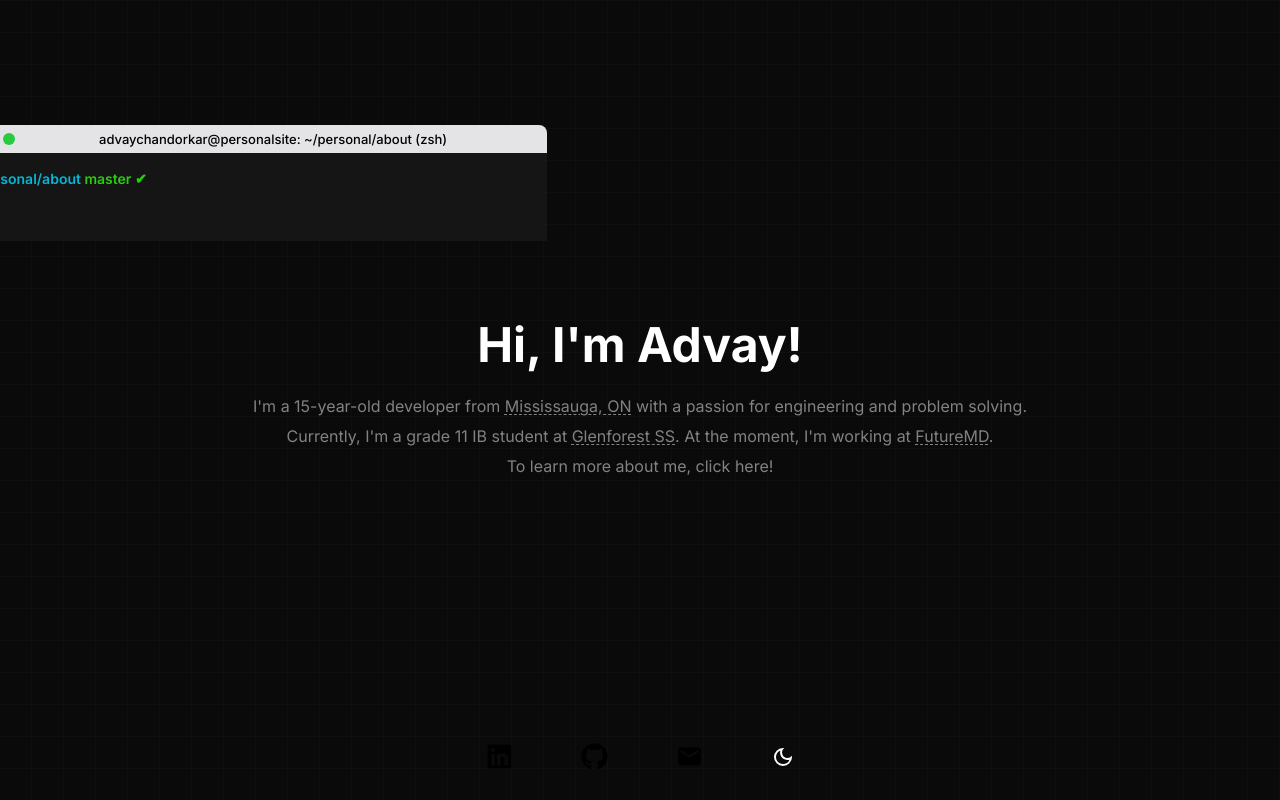
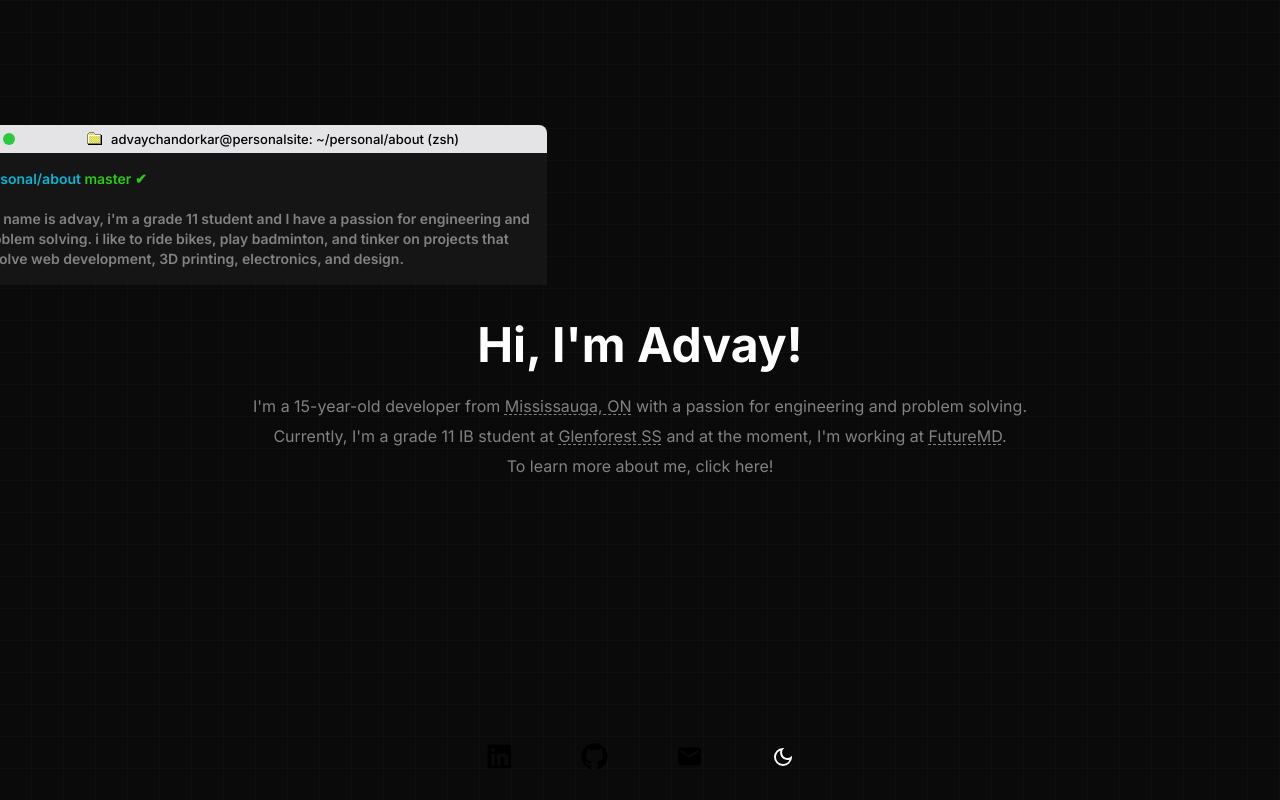
Before and after one commit to advayc/personal, a Next.js app: page / in a window 1280 px wide. Both pictures are taken after a click on the button 599 px from the left and 528 px from the top of the page. Built offline with nearby package versions, Linux system fonts and the light colour scheme.

Commit message:
transition

```diff
--- a/src/components/Terminal.tsx
+++ b/src/components/Terminal.tsx
@@ -8,14 +8,16 @@ interface TerminalProps {
   headerText: string;
   pathText: string;
   branchText: string;
+  infoText: string;
 }
 
 const inter = Inter({ subsets: ["latin"] });
 
-const Terminal: React.FC<TerminalProps> = ({ onClose, headerText, pathText, branchText }) => {
+const Terminal: React.FC<TerminalProps> = ({ onClose, headerText, pathText, branchText, infoText }) => {
   const [isMaximized, setIsMaximized] = useState(false);
   const [isMinimized, setIsMinimized] = useState(false);
   const [isHoveringMaximize, setIsHoveringMaximize] = useState(false);
+  const [isDraggable, setIsDraggable] = useState(true);
   const dragControls = useDragControls();
   const { setIsTerminalOpen, setIsDragging } = useTerminal();
 
@@ -39,7 +41,7 @@ const Terminal: React.FC<TerminalProps> = ({ onClose, headerText, pathText, bran
     const handleKeyDown = (event: KeyboardEvent) => {
       if (event.key === 'F' || event.key === 'f') {
         handleMaximize();
-      } else if (event.key === 'Escape') {
+      } else if (event.key === 'Escape' || event.key === 'C' || event.key === 'c') {
         handleClose();
       }
     };
@@ -51,33 +53,37 @@ const Terminal: React.FC<TerminalProps> = ({ onClose, headerText, pathText, bran
     };
   }, [isMaximized]);
 
+  const handleMouseDown = (e: React.MouseEvent) => {
+    if (e.detail === 2) {
+      setIsDraggable(false);
+    }
+  };
+
+  const handleMouseUp = () => {
+    setIsDraggable(true);
+  };
+
   return (
     <motion.div
-      drag
+      drag={isDraggable}
       dragControls={dragControls}
       dragMomentum={false}
       dragElastic={0.1}
       onDragStart={() => setIsDragging(true)}
       onDragEnd={() => setIsDragging(false)}
-      initial={{ scale: 0.8, opacity: 0 }}
-      animate={{ scale: 1, opacity: 1 }}
-      exit={{ scale: 0.8, opacity: 0 }}
-      transition={{
-        type: "spring",
-        stiffness: 300,
-        damping: 25
-      }}
-      className={`terminal-container ${inter.className} ${
+      className={`terminal-container ${inter.className} transition-all duration-300 ease-in-out ${
         isMinimized
           ? "hidden"
           : isMaximized
-          ? "w-[862px] h-[500px]"
+          ? "w-[862px] h-[700px]"
           : "w-[600px] h-[400px]"
       } rounded-lg fixed top-16 left-16 z-50 font-mono text-sm border-gray-800 rounded-b-lg`}
+      onMouseDown={handleMouseDown}
+      onMouseUp={handleMouseUp}
     >
       <motion.div
         className="flex items-center justify-between bg-zinc-200 text-white px-4 py-1 rounded-t-lg cursor-move"
-        onPointerDown={(e) => dragControls.start(e)}
+        onPointerDown={(e) => isDraggable && dragControls.start(e)}
       >
         <div className="flex space-x-2">
           <motion.div
@@ -101,17 +107,19 @@ const Terminal: React.FC<TerminalProps> = ({ onClose, headerText, pathText, bran
             onMouseLeave={() => setIsHoveringMaximize(false)}
           ></motion.div>
         </div>
-        <div className="flex-grow text-center text-black">
-          <span className="font-medium text-[13px]">
-            {headerText}
-          </span>
+        <div className="flex-grow text-center text-black flex items-center justify-center">
+          <img src="/directory_closed.png" className="mr-2" alt="Directory" />
+          <span className="font-medium text-[13px]">{headerText}</span>
         </div>
       </motion.div>
 
-      <div className="p-4 bg-[#151515] text-white">
+      <div className="p-4 bg-[#151515] text-white select-text">
         <span className="text-cyan-500 font-semibold">{pathText} </span>
         <span className="text-[#2CCC12] font-semibold">{branchText}</span>
-        <div className="mt-1 text-2xl text-white">▸</div>
+        <div className="flex mt-4 text-2xl text-white">
+          <span>▸</span>
+          <span className="mt-1 text-sm text-primary font-semibold ml-1">{infoText}</span>
+        </div>
       </div>
     </motion.div>
   );
--- a/src/lib/fileConfigs.ts
+++ b/src/lib/fileConfigs.ts
@@ -6,7 +6,8 @@ export const fileConfigs = [
       terminalConfig: {
         headerText: "advaychandorkar@personalsite: ~/personal/about (zsh)",
         pathText: "~/personal/about",
-        branchText: "master ✔"
+        branchText: "master ✔",
+        infoText: "my name is advay, i'm a grade 11 student and I have a passion for engineering and problem solving. i like to ride bikes, play badminton, and tinker on projects that involve web development, 3D printing, electronics, and design."
       }
     },
     {
@@ -16,7 +17,8 @@ export const fileConfigs = [
       terminalConfig: {
         headerText: "advaychandorkar@personalsite: ~/personal/projects (zsh)",
         pathText: "~/personal/projects",
-        branchText: "prod ✔"
+        branchText: "prod ✔",
+        infoText: "the"
       }
     }
   ];
--- a/src/pages/index.tsx
+++ b/src/pages/index.tsx
@@ -19,6 +19,7 @@ interface TerminalState {
   headerText: string;
   pathText: string;
   branchText: string;
+  infoText: string;
 }
 
 interface FileConfig {
@@ -29,6 +30,7 @@ interface FileConfig {
     headerText: string;
     pathText: string;
     branchText: string;
+    infoText: string;
   };
 }
 
@@ -66,7 +68,7 @@ export default function Home() {
           id: terminals.length,
           position: {
             x: -185,
-            y: -130 + (terminals.length * 75) // Adjust y position based on number of open terminals
+            y: -130 + (terminals.length * 80)
           },
           ...fileConfig.terminalConfig
         };
@@ -105,8 +107,8 @@ export default function Home() {
                   Mississauga, ON</Link> with a passion for engineering and problem solving.
               </p>
               <p className="mt-1">
-                Currently, I'm a grade 11 IB student at <Link href="https://glenforest.peelschools.org/about-us">Glenforest SS</Link>.
-                At the moment, I'm working at <Link href="futuremd.tech">FutureMD</Link>.
+                Currently, I'm a grade 11 IB student at <Link href="https://glenforest.peelschools.org/about-us">Glenforest SS</Link> and
+                at the moment, I'm working at <Link href="https://futuremd.tech/">FutureMD</Link>.
               </p>
               <p className="mt-1">
                 To learn more about me, click here!
@@ -137,6 +139,7 @@ export default function Home() {
                 headerText={terminal.headerText}
                 pathText={terminal.pathText}
                 branchText={terminal.branchText}
+                infoText={terminal.infoText}
               />
             </motion.div>
           ))}
--- a/src/styles/globals.css
+++ b/src/styles/globals.css
@@ -72,5 +72,5 @@ body.selecting::after {
 }
 
 ::selection {
-  background: rgba(0, 255, 247, 0.3);
+  background: rgba(0, 255, 247, 0.175);
 }
```
Also changed, not shown: public/directory_closed.png (added).
